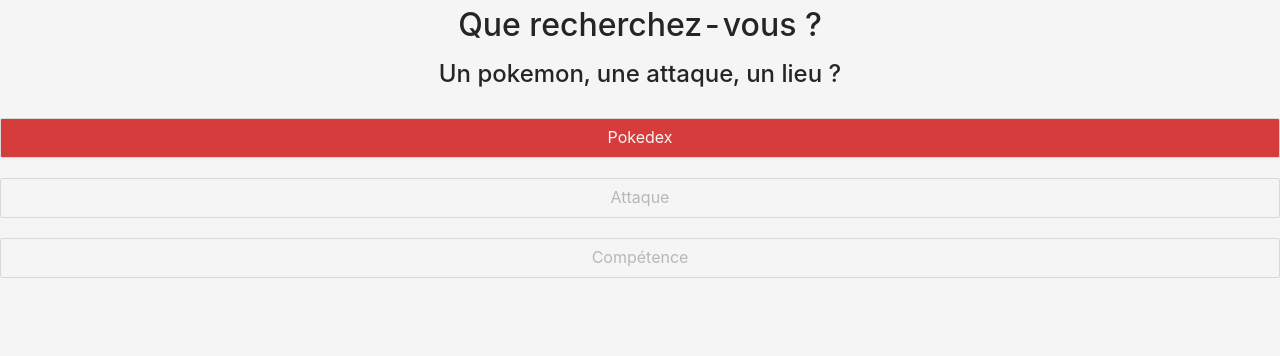
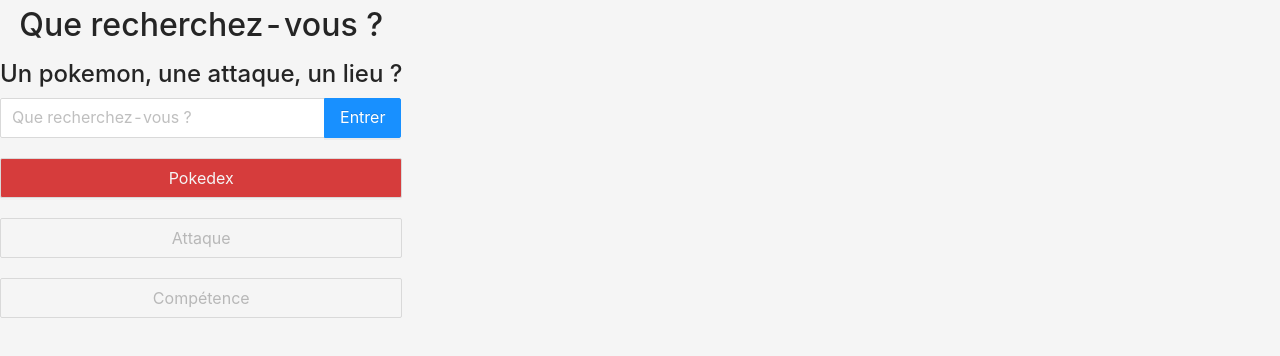
Before and after one commit to TimotheGauquelin/pokedex-, a React (Create React App) app: page / in a window 1280 px wide. Shown: the top 356 px of the page. Built offline with nearby package versions, Linux system fonts and the light colour scheme.

Commit message:
Add Search Bar inside HomePage (App.js)

```diff
--- a/src/App.js
+++ b/src/App.js
@@ -4,7 +4,9 @@
 import 'antd/dist/antd.css';
 import './stylesheets/App.scss';
 
-import { Col, Button } from 'antd';
+import { Col, Button, Row } from 'antd';
+import { Input } from 'antd';
+
 
 class App extends Component {
 
@@ -13,15 +15,31 @@
   }
 
   render() {
+
+    const { Search } = Input;
+
+    const onSearch = value => console.log(value);
+
     return (
+      <Row>
         <Col className="App">
           <h1>Que recherchez-vous ?</h1>
           <h2>Un pokemon, une attaque, un lieu ?</h2>
-
+          <Search
+            placeholder="Que recherchez-vous ?"
+            allowClear
+            enterButton="Entrer"
+            size="large"
+            onSearch={onSearch}
+          />
           <Button size="large" className="button">Pokedex</Button>
           <Button size="large" disabled className="button">Attaque</Button>
           <Button size="large" disabled className="button">Compétence</Button>
         </Col>
+
+
+
+      </Row>
     )
   }
 }
```
Lines whose indentation alone changed are shown as unchanged.
